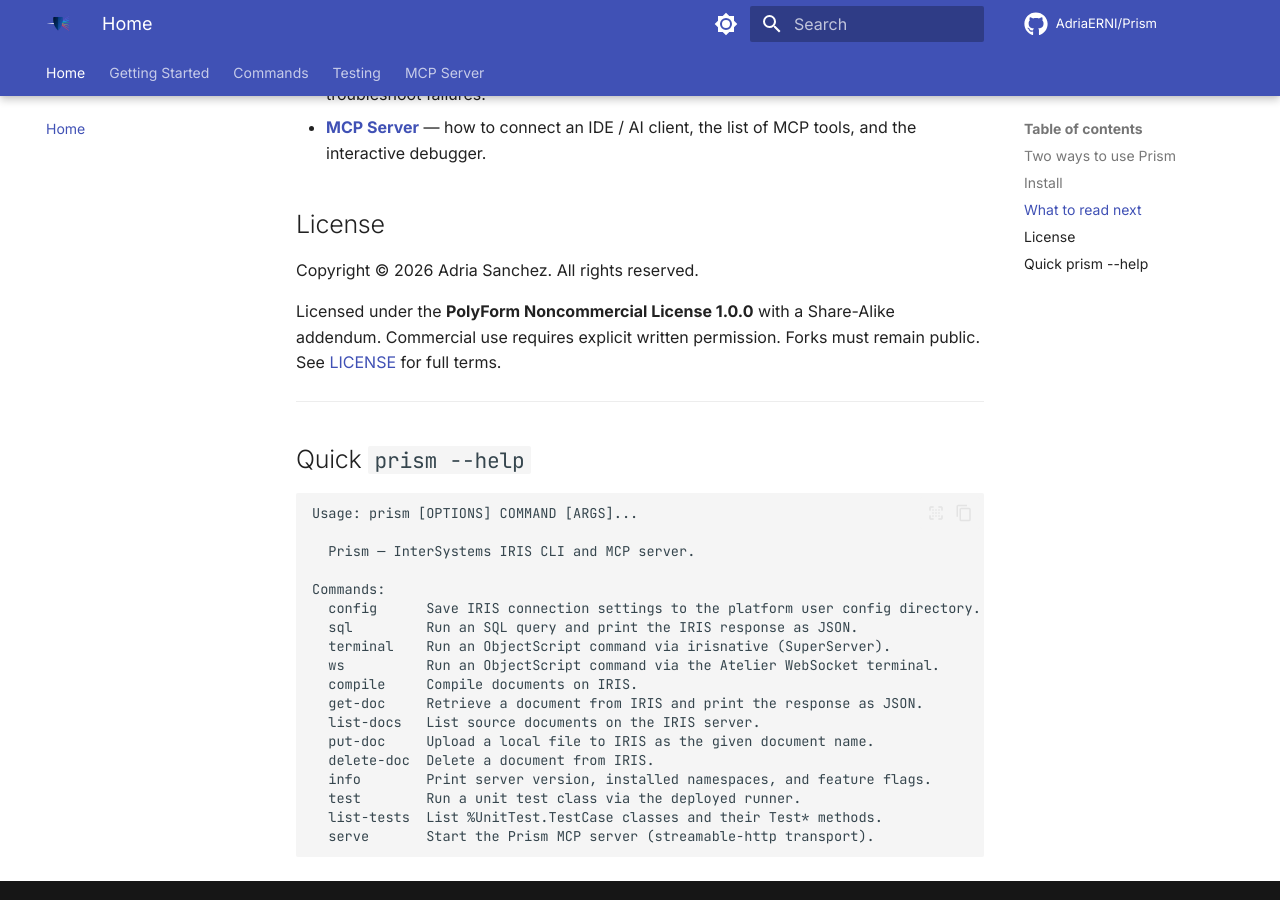
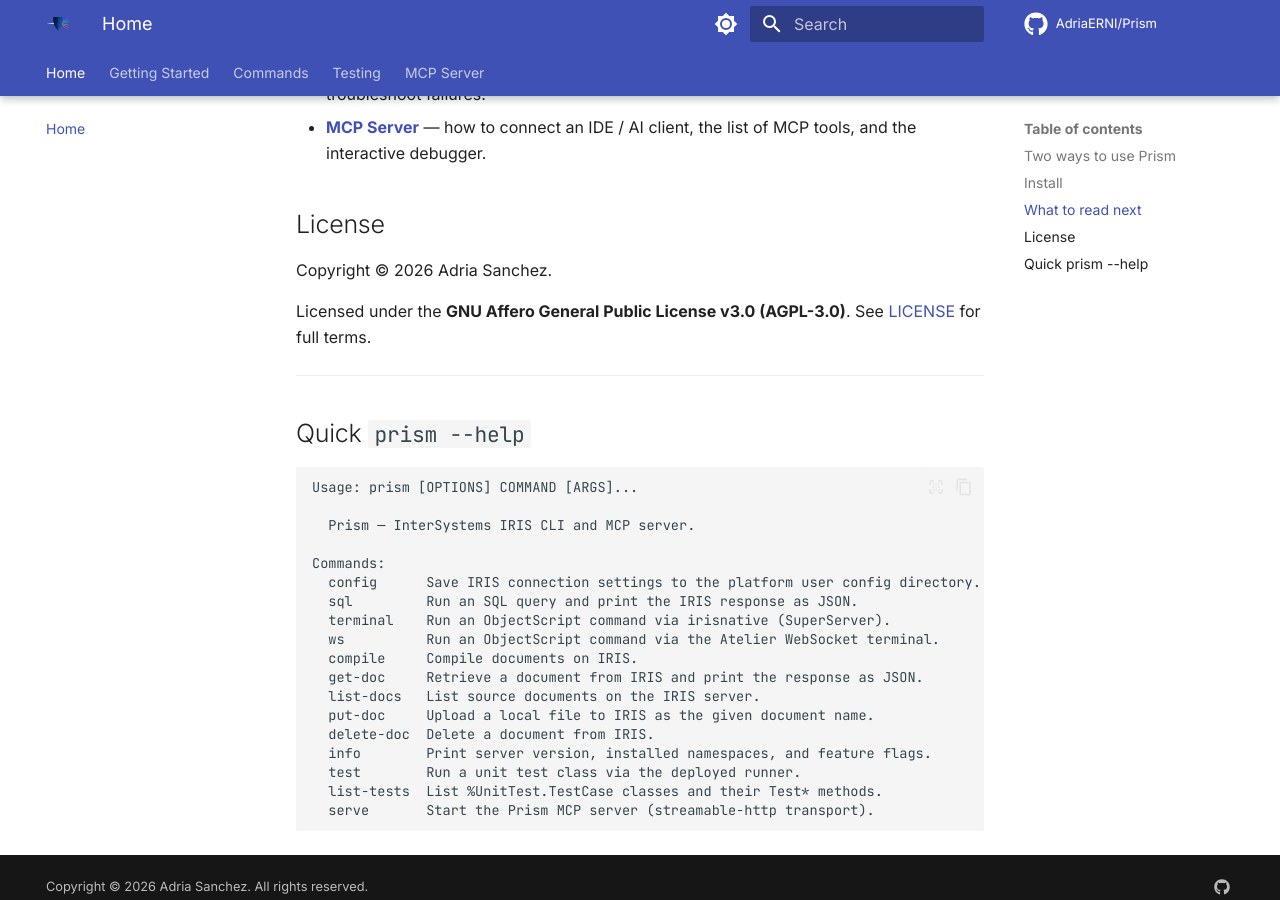
Before and after one commit to AdriaERNI/Prism, an MkDocs documentation site: the page built from docs/index.md, in a window 1280 px wide and 900 px high, scrolled down 1129 px. Built offline with MkDocs 1.6.1 and Material for MkDocs 9.7.7, drawn with Linux system fonts in a browser that asks for light colours; comment, search, counter and statistics services are not loaded.

Commit message:
docs: switch to AGPL-3.0 license
Replace PolyForm Noncommercial with GNU Affero General Public License v3.0.
AGPL-3.0 is OSI-approved, allows free use including commercial, enforces
copyleft (forks must share source), and has a network clause protecting
against SaaS lock-in.

```diff
--- a/docs/index.md
+++ b/docs/index.md
@@ -63,12 +63,10 @@ Full instructions are on the
 
 ## License
 
-Copyright © 2026 Adria Sanchez. All rights reserved.
+Copyright © 2026 Adria Sanchez.
 
-Licensed under the **PolyForm Noncommercial License 1.0.0** with a Share-Alike
-addendum. Commercial use requires explicit written permission. Forks must
-remain public. See [LICENSE](https://github.com/AdriaERNI/Prism/blob/main/LICENSE)
-for full terms.
+Licensed under the **GNU Affero General Public License v3.0 (AGPL-3.0)**.
+See [LICENSE](https://github.com/AdriaERNI/Prism/blob/main/LICENSE) for full terms.
 
 ---
 
```
Also changed, not shown: AGENTS.md (+2 -4 lines), README.md (+7 -6 lines), 1 other file.
